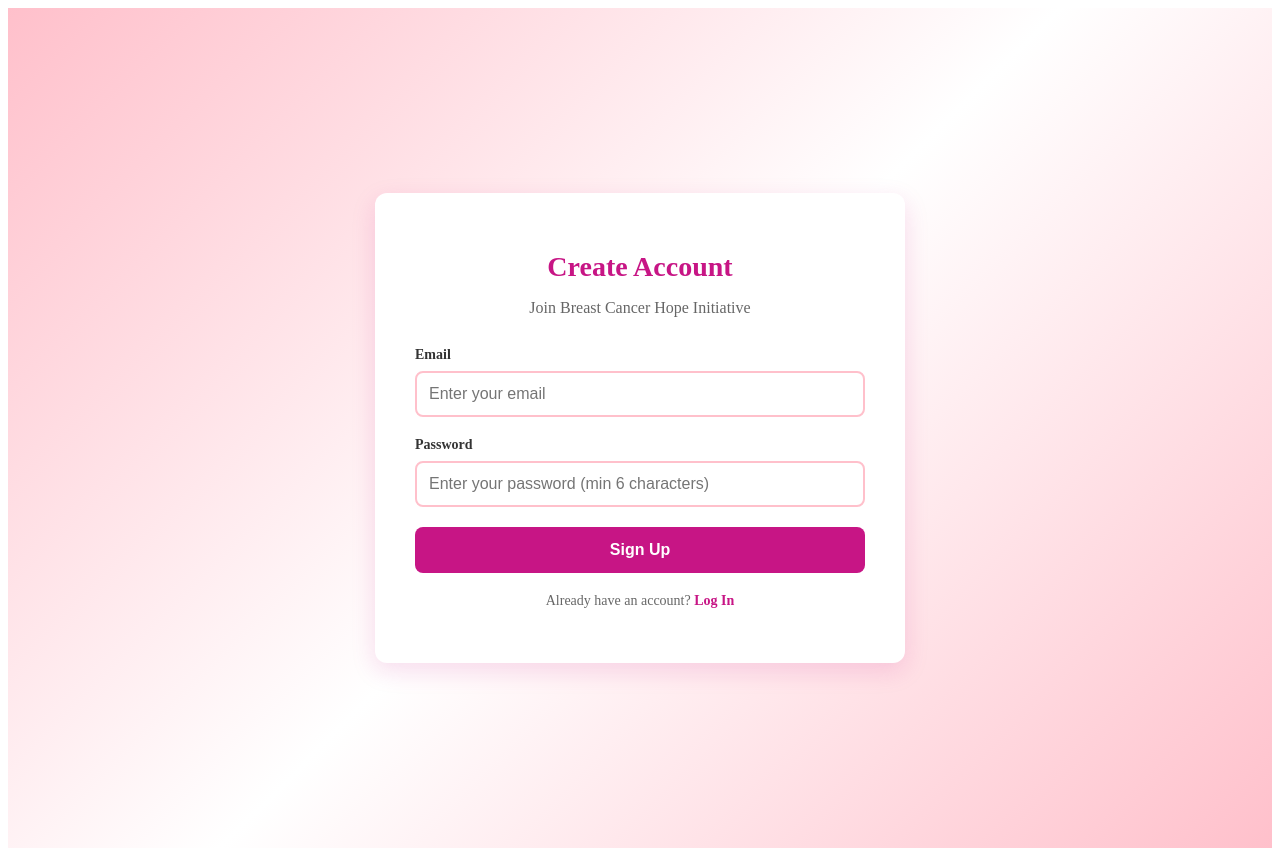
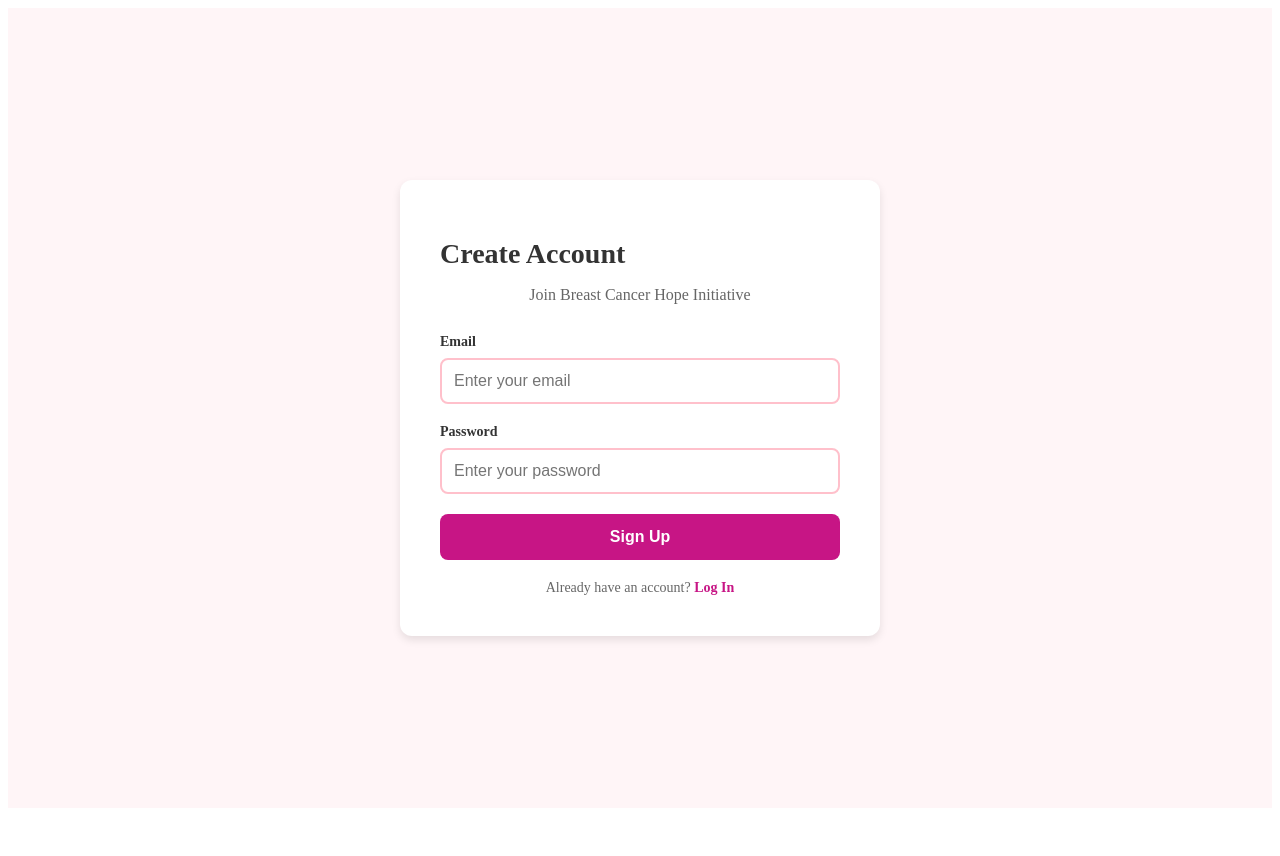
Before and after one commit to Khafeefa/breast-cancer-hope-initiative, a Next.js app: page /signup in a window 1280 px wide. After the commit the page ends 816 px from the top, so only its background shows below. Built offline with nearby package versions, Linux system fonts and the light colour scheme; no server answers.

Commit message:
Remove email confirmation requirement.

```diff
--- a/pages/signup.js
+++ b/pages/signup.js
@@ -14,17 +14,15 @@ export default function Signup() {
     e.preventDefault();
     setLoading(true);
     setMessage('');
-
     const { data, error } = await supabase.auth.signUp({
       email,
       password,
     });
-
     if (error) {
       setMessage(error.message);
     } else {
-      setMessage('Success! Please check your email to confirm your account.');
-      setTimeout(() => router.push('/login'), 3000);
+      setMessage('Account created successfully! Redirecting...');
+      setTimeout(() => router.push('/'), 2000);
     }
     setLoading(false);
   };
@@ -51,7 +49,6 @@ export default function Signup() {
                 placeholder="Enter your email"
               />
             </div>
-
             <div style={styles.inputGroup}>
               <label style={styles.label}>Password</label>
               <input
@@ -59,39 +56,39 @@ export default function Signup() {
                 value={password}
                 onChange={(e) => setPassword(e.target.value)}
                 required
-                minLength={6}
                 style={styles.input}
-                placeholder="Enter your password (min 6 characters)"
+                placeholder="Enter your password"
               />
             </div>
-
-            {message && (
-              <div style={{
-                ...styles.message,
-                backgroundColor: message.includes('Success') ? '#ffc0cb' : '#ffe0e0',
-                color: message.includes('Success') ? '#c71585' : '#d32f2f'
-              }}>
-                {message}
-              </div>
-            )}
-
             <button
               type="submit"
               disabled={loading}
-              style={{
-                ...styles.button,
-                opacity: loading ? 0.7 : 1,
-                cursor: loading ? 'not-allowed' : 'pointer'
-              }}
+              style={styles.button}
             >
               {loading ? 'Creating Account...' : 'Sign Up'}
             </button>
           </form>
 
-          <p style={styles.footer}>
+          {message && (
+            <p
+              style={{
+                ...styles.message,
+                backgroundColor: message.includes('error')
+                  ? '#ffdddd'
+                  : '#ddffdd',
+                color: message.includes('error') ? '#cc0000' : '#00aa00',
+              }}
+            >
+              {message}
+            </p>
+          )}
+
+          <div style={styles.footer}>
             Already have an account?{' '}
-            <a href="/login" style={styles.link}>Log In</a>
-          </p>
+            <a href="/login" style={styles.link}>
+              Log In
+            </a>
+          </div>
         </div>
       </div>
     </>
@@ -100,27 +97,25 @@ export default function Signup() {
 
 const styles = {
   container: {
+    display: 'flex',
+    justifyContent: 'center',
+    alignItems: 'center',
     minHeight: '100vh',
-    display: 'flex',
-    alignItems: 'center',
-    justifyContent: 'center',
-    background: 'linear-gradient(135deg, #ffc0cb 0%, #ffffff 50%, #ffc0cb 100%)',
-    padding: '20px',
+    backgroundColor: '#fff5f7',
   },
   card: {
     backgroundColor: '#ffffff',
     borderRadius: '12px',
+    boxShadow: '0 4px 8px rgba(0, 0, 0, 0.1)',
     padding: '40px',
-    boxShadow: '0 8px 24px rgba(199, 21, 133, 0.15)',
-    maxWidth: '450px',
     width: '100%',
+    maxWidth: '400px',
   },
   title: {
     fontSize: '28px',
     fontWeight: 'bold',
-    color: '#c71585',
+    color: '#333',
     marginBottom: '10px',
-    textAlign: 'center',
   },
   subtitle: {
     fontSize: '16px',
```
